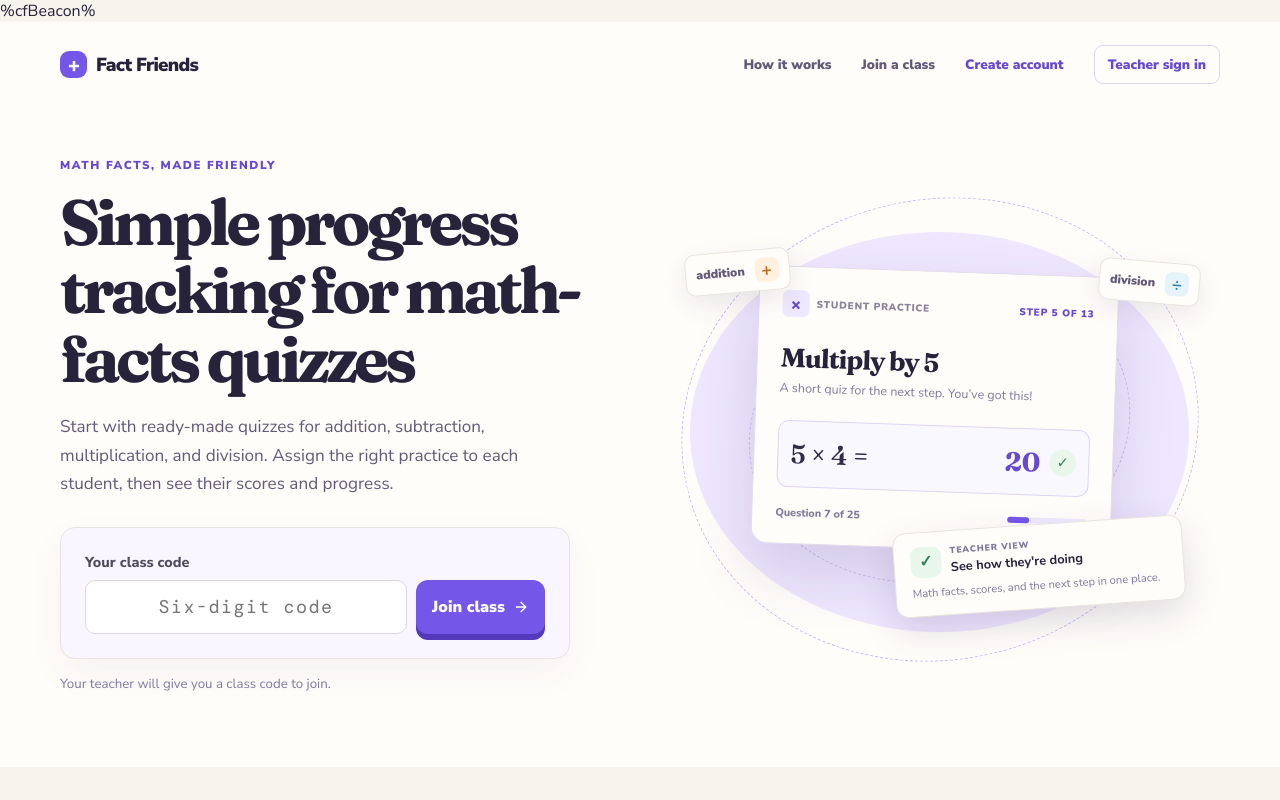
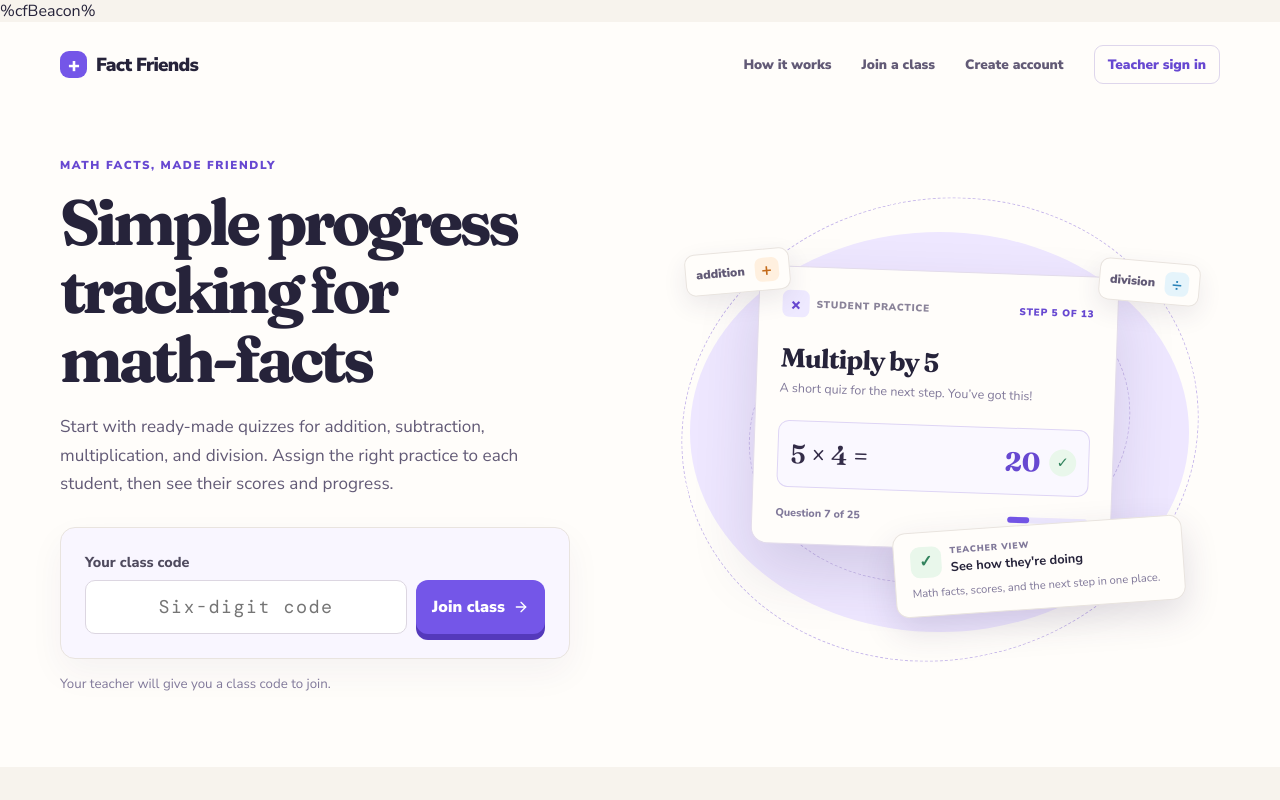
Before and after one commit to EdTech-a-thon/math-formative-quizzes, a SvelteKit app: page / in a window 1280 px wide. Shown: the top 800 px of the page. Built offline with nearby package versions, Linux system fonts and the light colour scheme; no server answers.

Commit message:
Refine homepage headline and navigation

```diff
--- a/src/app.css
+++ b/src/app.css
@@ -1539,12 +1539,12 @@ main.landing-page::before, main.landing-page::after { display: none; }
 .landing-header nav { display: flex; align-items: center; gap: clamp(12px, 2.5vw, 30px); }
 .landing-header nav a { color: #625a76; font-size: .85rem; font-weight: 900; text-decoration: none; white-space: nowrap; }
 .landing-header nav a:hover, .landing-privacy a:hover { color: #6748d1; text-decoration: underline; }
-.landing-header nav .landing-create-account { color: #6748d1; }
 .landing-header nav .landing-sign-in { border: 1px solid #ded6ec; border-radius: 9px; padding: 9px 13px; color: #6748d1; }
 .landing-hero { display: grid; grid-template-columns: minmax(0, 1fr) minmax(0, 1fr); align-items: center; gap: clamp(10px, 3vw, 42px); width: min(1160px, calc(100% - 48px)); min-height: 580px; margin: auto; padding: 50px 0 74px; }
 .landing-hero-copy { max-width: 530px; }
 .landing-hero-copy .eyebrow { color: #6748d1; }
 .landing-hero h1 { margin: 15px 0 20px; font-size: clamp(2.9rem, 5vw, 4.6rem); line-height: 1.07; letter-spacing: -.065em; }
+.landing-headline-last { display: block; }
 .landing-lede { max-width: 510px; margin: 0; color: #625a76; font-size: 1.07rem; line-height: 1.65; }
 .landing-hero-form { max-width: 510px; margin-top: 29px; border: 1px solid #e9e4df; border-radius: 15px; padding: 24px; background: #f9f6ff; box-shadow: 0 14px 35px #392a5a0d; }
 .landing-cta-note { margin: 16px 0 0; color: #81799a; font-size: .83rem; }
--- a/src/routes/+page.svelte
+++ b/src/routes/+page.svelte
@@ -17,11 +17,11 @@
 <main class="landing-page">
   <header class="landing-header">
     <a class="landing-brand" href="/" aria-label="Fact Friends home"><span class="brand-mark">+</span><span>Fact Friends</span></a>
-    <nav aria-label="Main navigation"><a href="#how-it-works">How it works</a><a href="#join-class">Join a class</a><a class="landing-create-account" href="/teacher?mode=sign-up">Create account</a><a class="landing-sign-in" href="/teacher">Teacher sign in</a></nav>
+    <nav aria-label="Main navigation"><a href="#how-it-works">How it works</a><a href="#join-class">Join a class</a><a href="/teacher?mode=sign-up">Create account</a><a class="landing-sign-in" href="/teacher">Teacher sign in</a></nav>
   </header>
 
   <section class="landing-hero" aria-labelledby="hero-title">
-    <div class="landing-hero-copy"><p class="eyebrow">MATH FACTS, MADE FRIENDLY</p><h1 id="hero-title">Simple progress tracking for math-facts quizzes</h1><p class="landing-lede">Start with ready-made quizzes for addition, subtraction, multiplication, and division. Assign the right practice to each student, then see their scores and progress.</p>
+    <div class="landing-hero-copy"><p class="eyebrow">MATH FACTS, MADE FRIENDLY</p><h1 id="hero-title">Simple progress tracking for <span class="landing-headline-last">math-facts</span></h1><p class="landing-lede">Start with ready-made quizzes for addition, subtraction, multiplication, and division. Assign the right practice to each student, then see their scores and progress.</p>
       <form id="join-class" class="landing-hero-form" method="POST" use:enhance={() => { pending = true; return async ({ update }: { update: () => Promise<void> }) => { await update(); pending = false; }; }}><label for="class-code">Your class code</label><div class="landing-code-row"><input id="class-code" name="classCode" bind:value={classCode} inputmode="numeric" autocomplete="one-time-code" maxlength="6" placeholder="Six-digit code" /><button type="submit" disabled={pending}>{pending ? "Checking..." : "Join class"} <Icon name="arrow-right" size={16} /></button></div>{#if errorMessage}<p class="message error" role="alert">{errorMessage}</p>{/if}</form>
       <p class="landing-cta-note">Your teacher will give you a class code to join.</p>
     </div>
```
